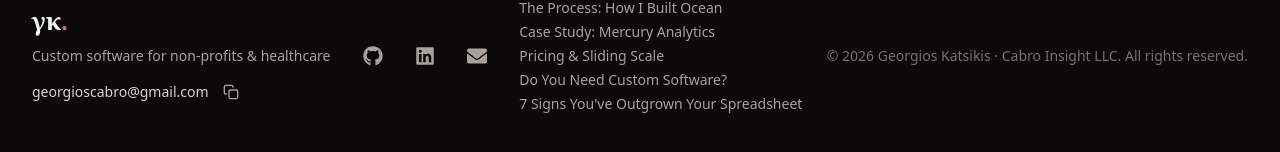
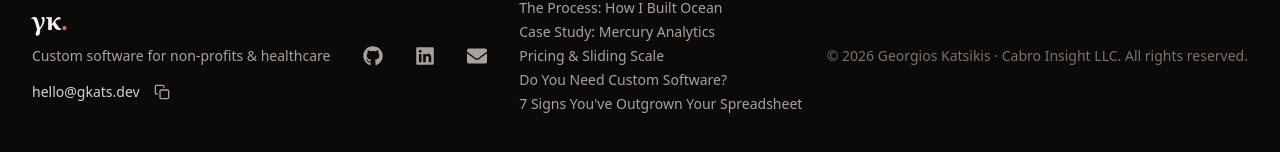
Before and after one commit to gkatsikis/gkats-portfolio, a React (Vite) app: page / in a window 1280 px wide. Shown: the part 9667-9819 px from the top of the page. Built offline with nearby package versions, Linux system fonts and the light colour scheme; no server answers; a web font is replaced by a local one.

Commit message:
updated essays and changed email

```diff
--- a/src/components/layout/Footer.jsx
+++ b/src/components/layout/Footer.jsx
@@ -3,7 +3,7 @@ import { FaGithub, FaLinkedin, FaEnvelope } from 'react-icons/fa'
 import { FiCopy, FiCheck } from 'react-icons/fi'
 import { useContact } from '../ui/ContactModal'
 
-const EMAIL = 'georgioscabro@gmail.com'
+const EMAIL = 'hello@gkats.dev'
 
 function Footer() {
   const currentYear = new Date().getFullYear()
--- a/src/components/ui/ContactModal.jsx
+++ b/src/components/ui/ContactModal.jsx
@@ -3,7 +3,8 @@ import { motion, AnimatePresence } from 'framer-motion'
 import { FiX, FiSend } from 'react-icons/fi'
 import Button from './Button'
 
-const EMAIL = 'georgioscabro@gmail.com'
+// FormSubmit target — changing this requires re-activating FormSubmit (one-time email click)
+const EMAIL = 'hello@gkats.dev'
 
 const ContactContext = createContext(() => {})
 
--- a/tailwind.config.js
+++ b/tailwind.config.js
@@ -4,6 +4,9 @@ export default {
     "./index.html",
     "./the-process/index.html",
     "./case-study/index.html",
+    "./pricing-transparency/index.html",
+    "./do-you-need-custom-software/index.html",
+    "./outgrown-your-spreadsheet/index.html",
     "./src/**/*.{js,ts,jsx,tsx}",
   ],
   theme: {
```
Also changed, not shown: 2 other files (tests, documents, lock files or other folders).
